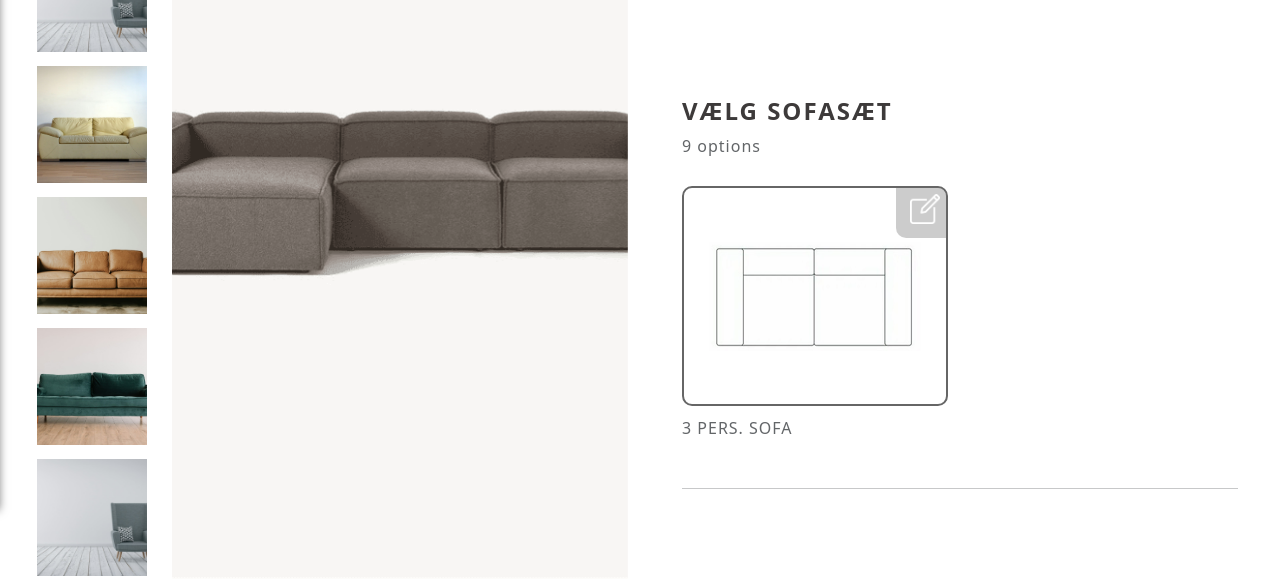
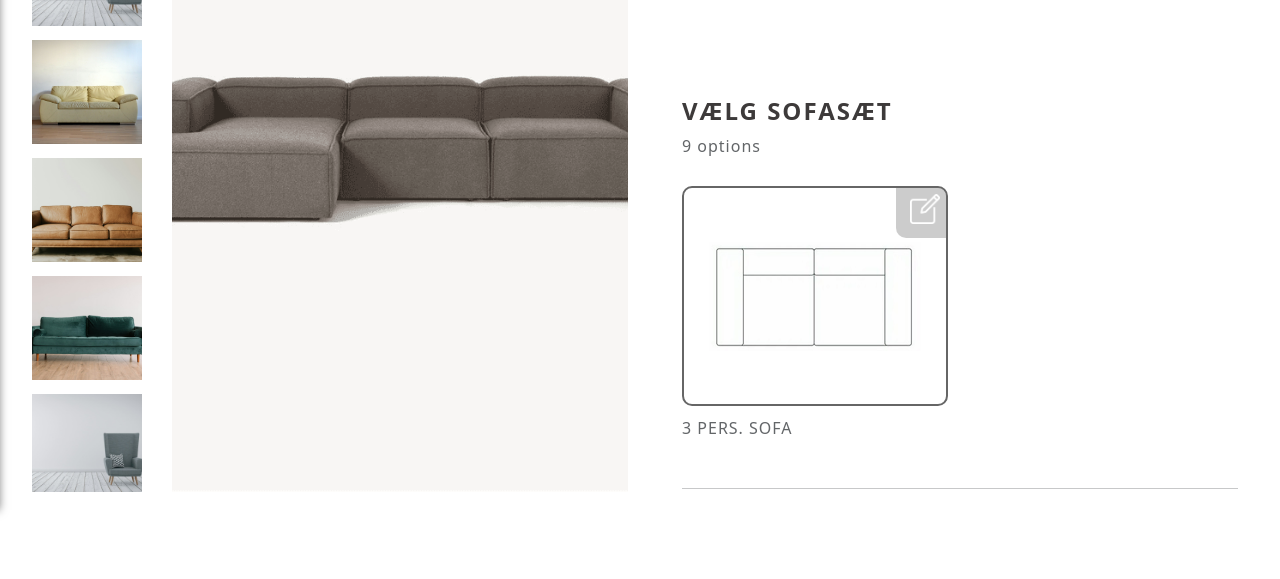
Before and after one commit to Naiem-Devs/Milano-Produktside, a plain HTML site: page index.html in a window 1280 px wide. Shown: the part 289-868 px from the top of the page. After the commit the page ends 800 px from the top, so only its background shows below. Drawn offline with Linux system fonts and the light colour scheme; files whose address does not match are found by name.

Commit message:
one-page

```diff
--- a/assets/css/style.css
+++ b/assets/css/style.css
@@ -309,21 +309,25 @@ li {
 .content-carousel {
   display: block;
   margin: 0 auto;
-  padding-left: 100px;
+  padding-left: 160px;
 }
 
 .owl-carousel div {
-  width: 100%;
+  /* width: 100%; */
 }
 
 .owl-carousel .owl-item {
-  height: 775px;
+  height: 86vh;
+}
+
+.owl-item.slidenumber3.active {
 }
 
 .product-img {
   margin-left: auto;
-  max-width: calc(100% - 60px);
   height: 100%;
+  width: 100%;
+  overflow: hidden;
 }
 
 .product-img img {
@@ -340,7 +344,7 @@ li {
 .owl-carousel .owl-dots {
   position: absolute;
   top: 0;
-  left: -75px;
+  left: -140px;
   height: 100%;
   max-width: 110px;
 }
@@ -351,7 +355,7 @@ li {
   background-repeat: no-repeat;
   width: 110px;
   margin-bottom: 14px;
-  max-height: 117px;
+  max-height: 13vh;
 }
 
 /*============ Area End =============*/
@@ -366,7 +370,7 @@ li {
 .product__content {
   padding: 30px;
   overflow: scroll;
-  height: 87vh;
+  height: 86vh;
   padding-bottom: 0;
   opacity: 0;
   transition: all .5s;
@@ -539,6 +543,7 @@ li {
   border-radius: 10px;
   position: relative;
   overflow: hidden;
+  cursor: pointer;
 }
 
 .border-none .sofasat__item>a {
--- a/index.html
+++ b/index.html
@@ -497,7 +497,7 @@
 $(".owl-carousel").owlCarousel({
   loop:true,
   items:1,
-  margin:0,
+  margin:40,
   stagePadding: 0,
   autoplay:false
 });
```
Also changed, not shown: assets/css/owl.carousel.min.css (+1 -1 lines).
